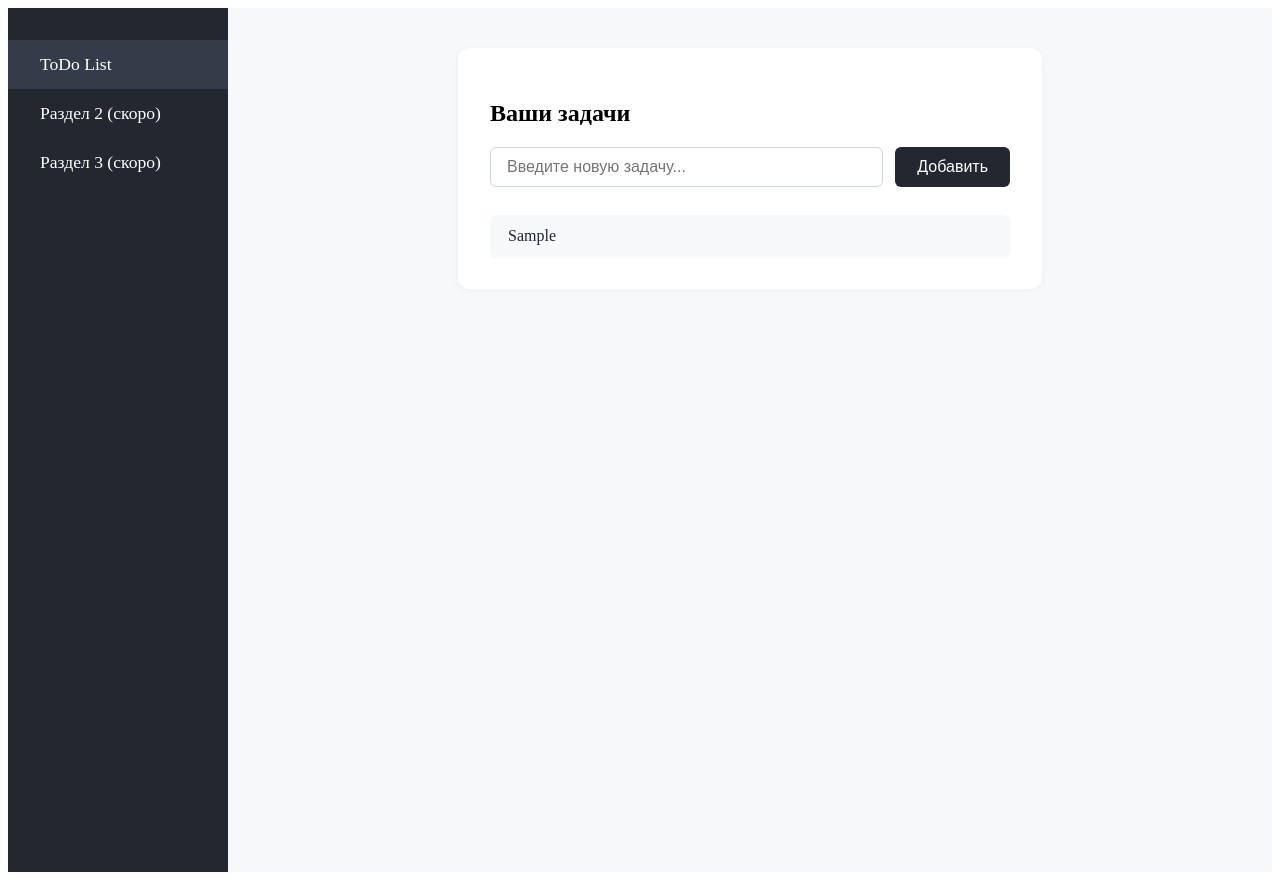
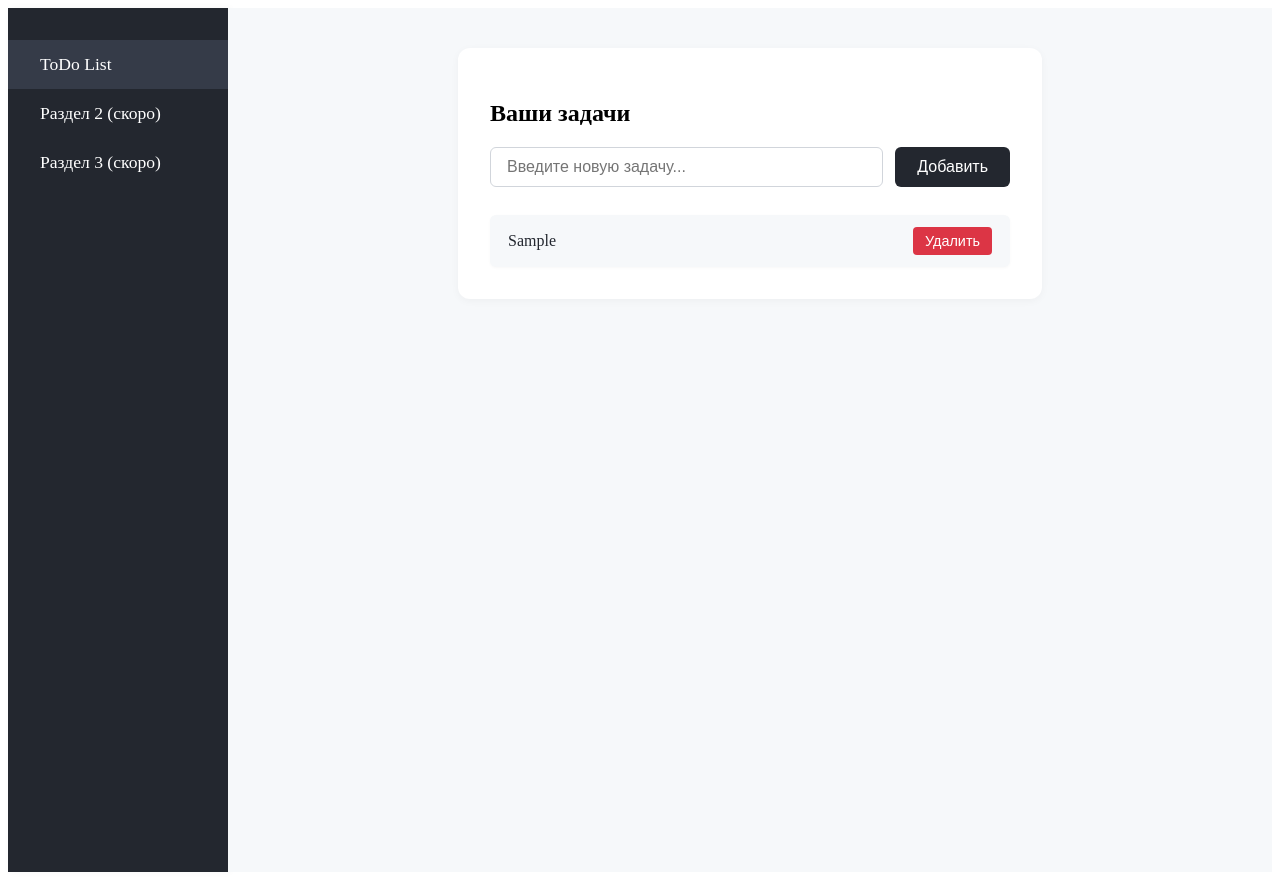
Before and after one commit to LuvioNN/ToDo, a React (Vite) app: page / in a window 1280 px wide. Both pictures are taken after typing "Sample" into the empty fields and a click on the button "Добавить". Built offline with nearby package versions, Linux system fonts and the light colour scheme.

Commit message:
feat: added delete button
delete button was added and fixed

```diff
--- a/src/components/ToDoList.scss
+++ b/src/components/ToDoList.scss
@@ -56,4 +56,25 @@
   color: #23272f;
   box-shadow: 0 1px 3px rgba(0,0,0,0.03);
   word-break: break-word;
+  display: flex;
+  justify-content: space-between;
+  align-items: center;
+  gap: 12px;
 }
+.todo-list__text {
+  flex: 1;
+}
+.todo-list__delete-btn {
+  background: #dc3545;
+  color: #fff;
+  border: none;
+  border-radius: 4px;
+  padding: 6px 12px;
+  font-size: 0.9rem;
+  cursor: pointer;
+  transition: background 0.2s;
+  white-space: nowrap;
+}
+.todo-list__delete-btn:hover {
+  background: #c82333;
+}
--- a/src/components/ToDoList.tsx
+++ b/src/components/ToDoList.tsx
@@ -23,6 +23,10 @@ const ToDoList: React.FC = () => {
     setInput('');
   };
 
+  const handleDelete = (index: number) => {
+    setTodos(todos.filter((_, i) => i !== index));
+  };
+
   return (
     <div className="todo-list">
       <h2>Ваши задачи</h2>
@@ -41,7 +45,15 @@ const ToDoList: React.FC = () => {
           <div className="todo-list__empty">Нет задач</div>
         ) : (
           todos.map((todo, idx) => (
-            <div className="todo-list__item" key={idx}>{todo}</div>
+            <div className="todo-list__item" key={idx}>
+              <span className="todo-list__text">{todo}</span>
+              <button
+                className="todo-list__delete-btn"
+                onClick={() => handleDelete(idx)}
+              >
+                Удалить
+              </button>
+            </div>
           ))
         )}
       </div>
```
